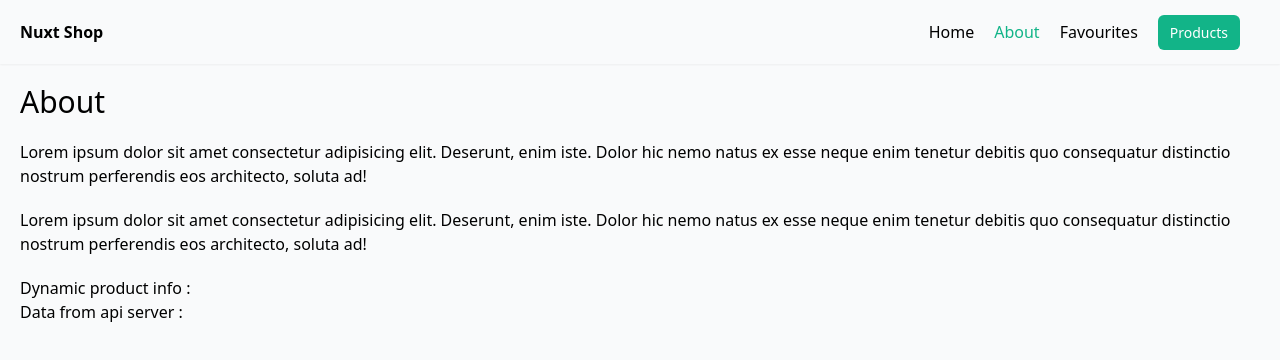
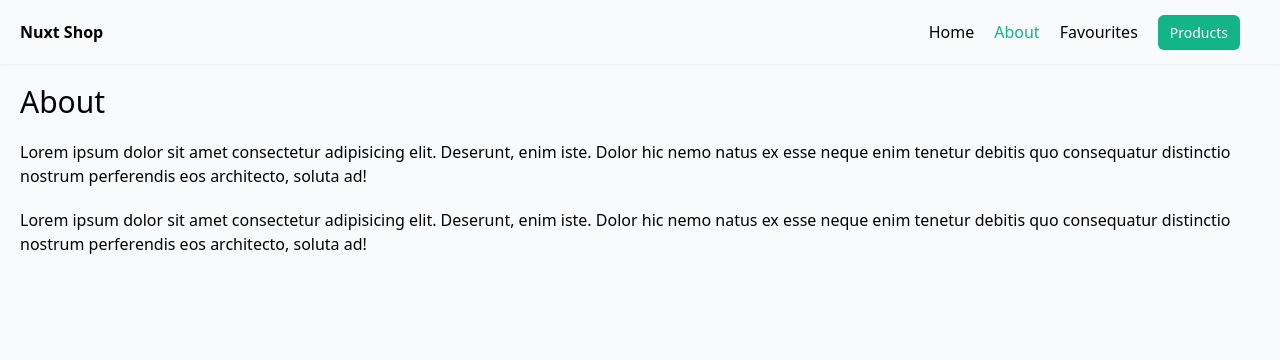
Before and after one commit to gergelykisshun/nuxt-shop, a Nuxt app: page /about in a window 1280 px wide. Shown: the top 360 px of the page. Built offline with nearby package versions, Linux system fonts and the light colour scheme; no server answers.

Commit message:
remove from about page

```diff
--- a/pages/about.vue
+++ b/pages/about.vue
@@ -11,8 +11,6 @@
       iste. Dolor hic nemo natus ex esse neque enim tenetur debitis quo
       consequatur distinctio nostrum perferendis eos architecto, soluta ad!
     </p>
-    <p>Dynamic product info : {{ productInfo }}</p>
-    <p>Data from api server : {{ data }}</p>
   </div>
 </template>
 
```
